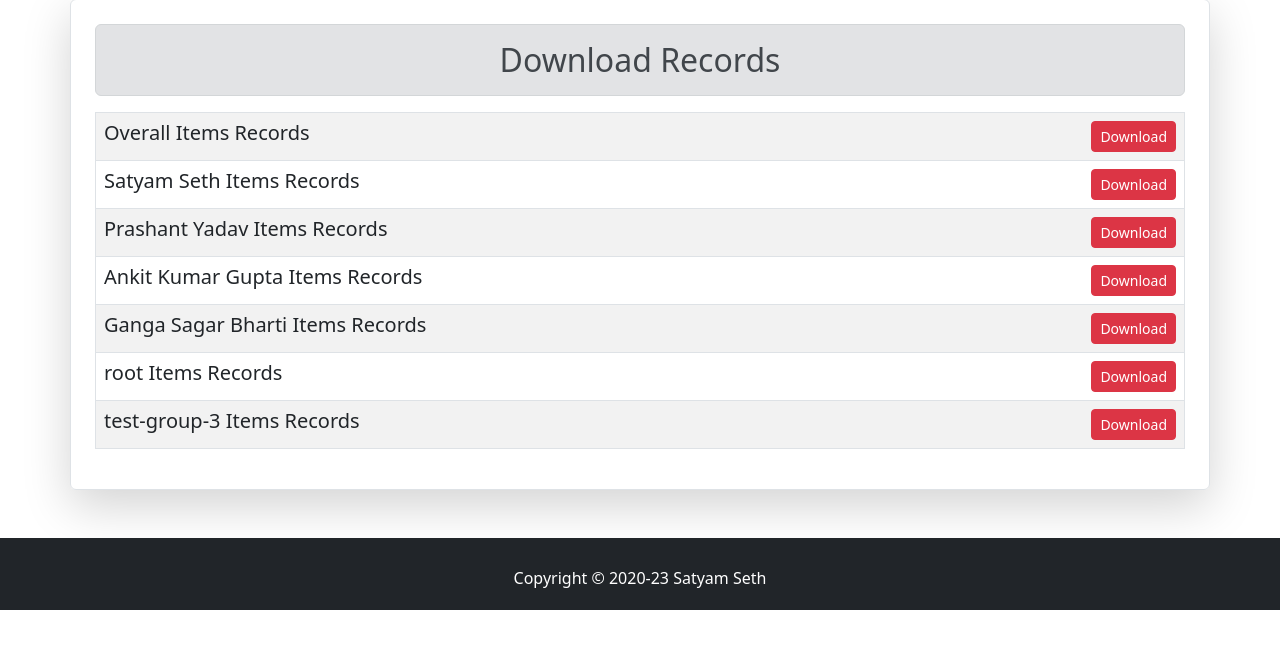
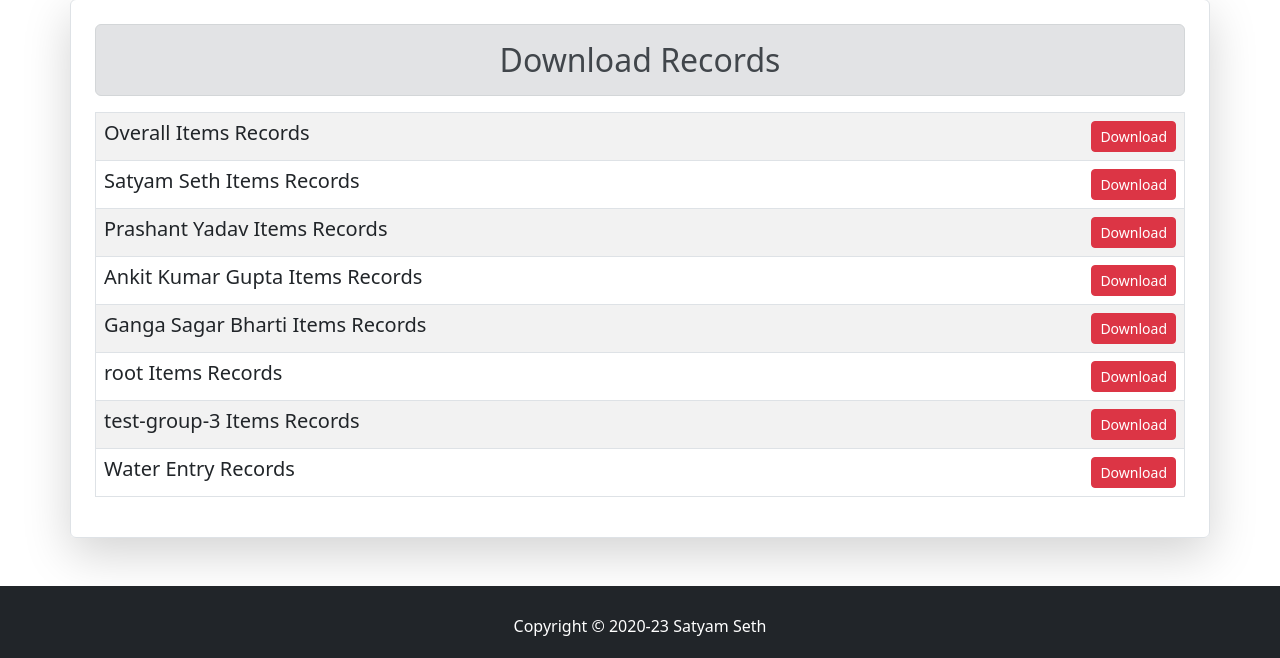
Before and after one commit to satyam-seth/D-52, a Django app: page /records/download/ in a window 1280 px wide. Shown: the part 420-1078 px from the top of the page. Before the commit the page ends 1030 px from the top, so only its background shows below. Run offline with Django 4.2, Linux system fonts and the light colour scheme; a user stored in the database is signed in; data comes from the database, SQL or seed files in the repository; some libraries are stand-ins or nearby versions.

Commit message:
fix water excel view

```diff
--- a/the_split/records/templates/records/download.html
+++ b/the_split/records/templates/records/download.html
@@ -35,13 +35,13 @@
           </td>
         </tr>
         {% endfor %}
-        <!-- <tr>
+        <tr>
           <td class="h5">
             Water Entry Records
-            <a class="float-end btn btn-sm btn-danger" href="#" role="button">Download</a>
+            <a class="float-end btn btn-sm btn-danger" href="{% url 'records:water_xls' %}" role="button">Download</a>
           </td>
         </tr>
-        <tr>
+        <!-- <tr>
           <td class="h5">
             Electricity Bill Records
             <a class="float-end btn btn-sm btn-danger" href="#" role="button">Download</a>
--- a/the_split/records/urls.py
+++ b/the_split/records/urls.py
@@ -17,5 +17,5 @@ urlpatterns = [
     path("report/", views.report, name="report"),
     path("download/overall/", views.overall_xls, name="overall_xls"),
     path("download/<int:user_id>/", views.user_xls, name="user_xls"),
-    # path('water_xls/',views.water_xls,name='water_xls'),
+    path("water_xls/", views.water_xls, name="water_xls"),
 ]
--- a/the_split/records/views.py
+++ b/the_split/records/views.py
@@ -169,6 +169,7 @@ class DownloadTemplateView(LoginRequiredMixin, TemplateView):
 # TODO: Add login required once user group login achieved
 def overall_xls(request: HttpRequest) -> HttpResponse:
     """View to download overall report excel file"""
+
     # query data from db
     records = Record.objects.all().order_by("purchase_date")
 
@@ -228,12 +229,12 @@ def overall_xls(request: HttpRequest) -> HttpResponse:
 # TODO: Add login required once user group login achieved
 def user_xls(request: HttpRequest, user_id: int) -> HttpResponse:
     """View to download user report excel file"""
+
+    # query data from db
     purchaser = User.objects.get(pk=user_id)
     purchaser_name = (
         purchaser.get_full_name() if purchaser.get_full_name() else purchaser.username
     )
-
-    # query data from db
     records = Record.objects.filter(purchaser=purchaser).order_by("purchase_date")
 
     # prepare data
@@ -287,29 +288,54 @@ def user_xls(request: HttpRequest, user_id: int) -> HttpResponse:
 
 # TODO: fix this view
 # TODO: Add login required once user group login achieved
-# def water_xls(request):
-#     records = Water.objects.all().order_by('date')
-#     data=[]
-#     for record in records:
-#         temp=[record.date.strftime("%d-%m-%Y"),record.quantity,record.id,record.datetime.strftime("%d-%m-%Y"),record.added_by]
-#         data.append(temp)
+def water_xls(request):
+    """View to download water report excel file"""
 
-#     file_name='Water Records.xls'
-#     with open(file_name, 'wb') as f:
-#         response = HttpResponse(content_type='application/ms-excel')
-#         response['Content-Disposition'] = 'attachment; filename='+file_name
-#         wb = xlwt.Workbook(encoding='utf-8')
-#         ws = wb.add_sheet('Water Records')
-#         row_num = 0
-#         font_style = xlwt.XFStyle()
-#         font_style.font.bold = True
-#         columns = ['Date','Quantity','Entry ID','Entry Date','Added By']
-#         for col_num in range(len(columns)):
-#             ws.write(row_num, col_num, columns[col_num], font_style)
-#         font_style = xlwt.XFStyle()
-#         for row in data:
-#             row_num += 1
-#             for col_num in range(len(row)):
-#                 ws.write(row_num, col_num, row[col_num], font_style)
-#         wb.save(response)
-#         return response
+    # query data from db
+    records = Water.objects.all().order_by("purchase_date")
+
+    # prepare data
+    data = []
+    for record in records:
+        adder_name = record.adder.get_full_name()
+        temp = [
+            record.purchase_date.strftime("%d-%m-%Y"),
+            record.quantity,
+            record.id,
+            record.created_on.strftime("%d-%m-%Y"),
+            record.created_on.strftime("%H:%M:%S"),
+            adder_name if adder_name else record.adder.username,
+        ]
+        data.append(temp)
+
+    # crate response object
+    file_name = "Water Records.xls"
+    response = HttpResponse(content_type="application/ms-excel")
+    response["Content-Disposition"] = f"attachment; filename={file_name}"
+
+    # create workbook and add sheet
+    workbook = xlwt.Workbook(encoding="utf-8")
+    workbook_sheet = workbook.add_sheet("Water Records")
+
+    # add columns
+    columns = [
+        "Date",
+        "Quantity",
+        "Entry ID",
+        "Entry Date",
+        "Entry Time",
+        "Added By",
+    ]
+    header_style = xlwt.easyxf("font: bold on")
+    for col_num, column in enumerate(columns):
+        workbook_sheet.write(0, col_num, column, header_style)
+
+    # add rows
+    data_style = xlwt.XFStyle()
+    for row_num, row in enumerate(data, start=1):
+        for col_num, value in enumerate(row):
+            workbook_sheet.write(row_num, col_num, value, data_style)
+
+    # save workbook and return response
+    workbook.save(response)
+    return response
```
